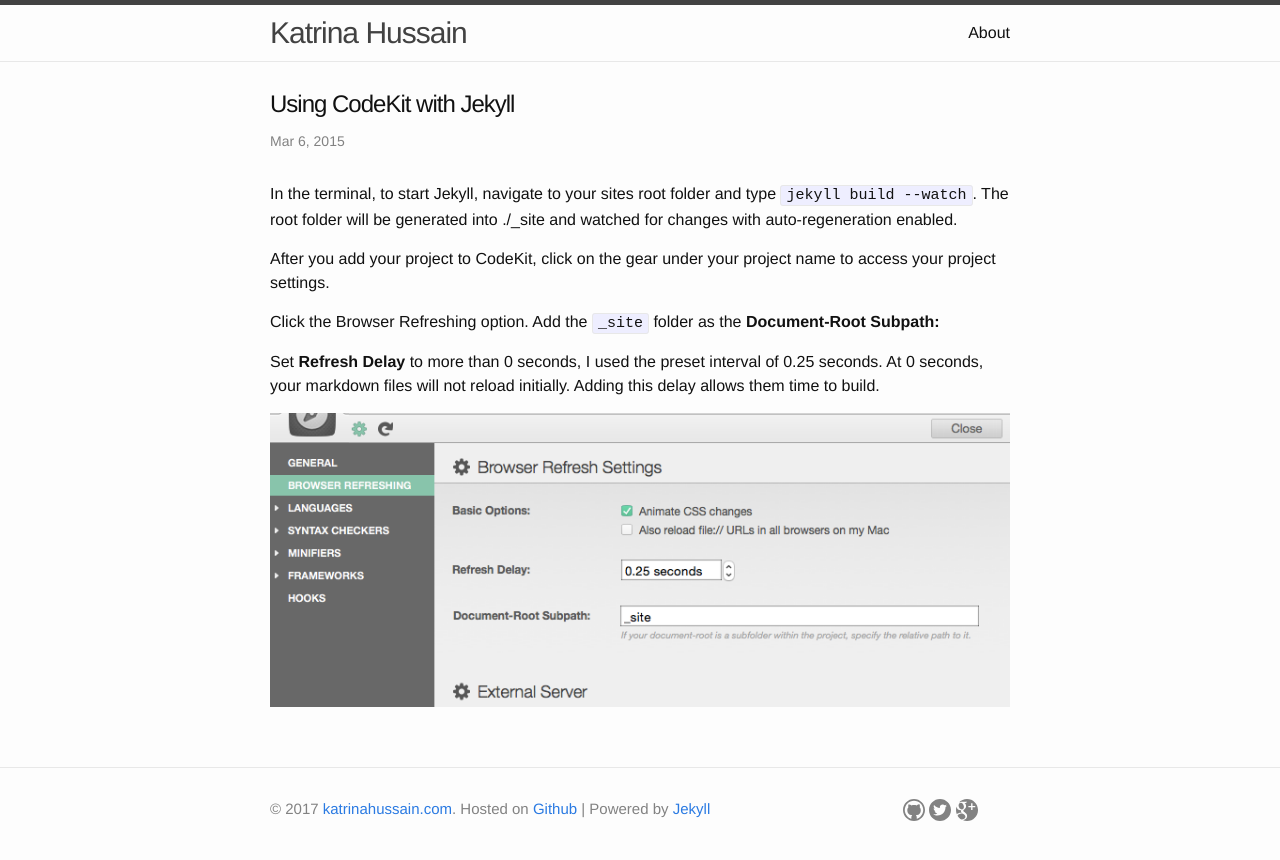
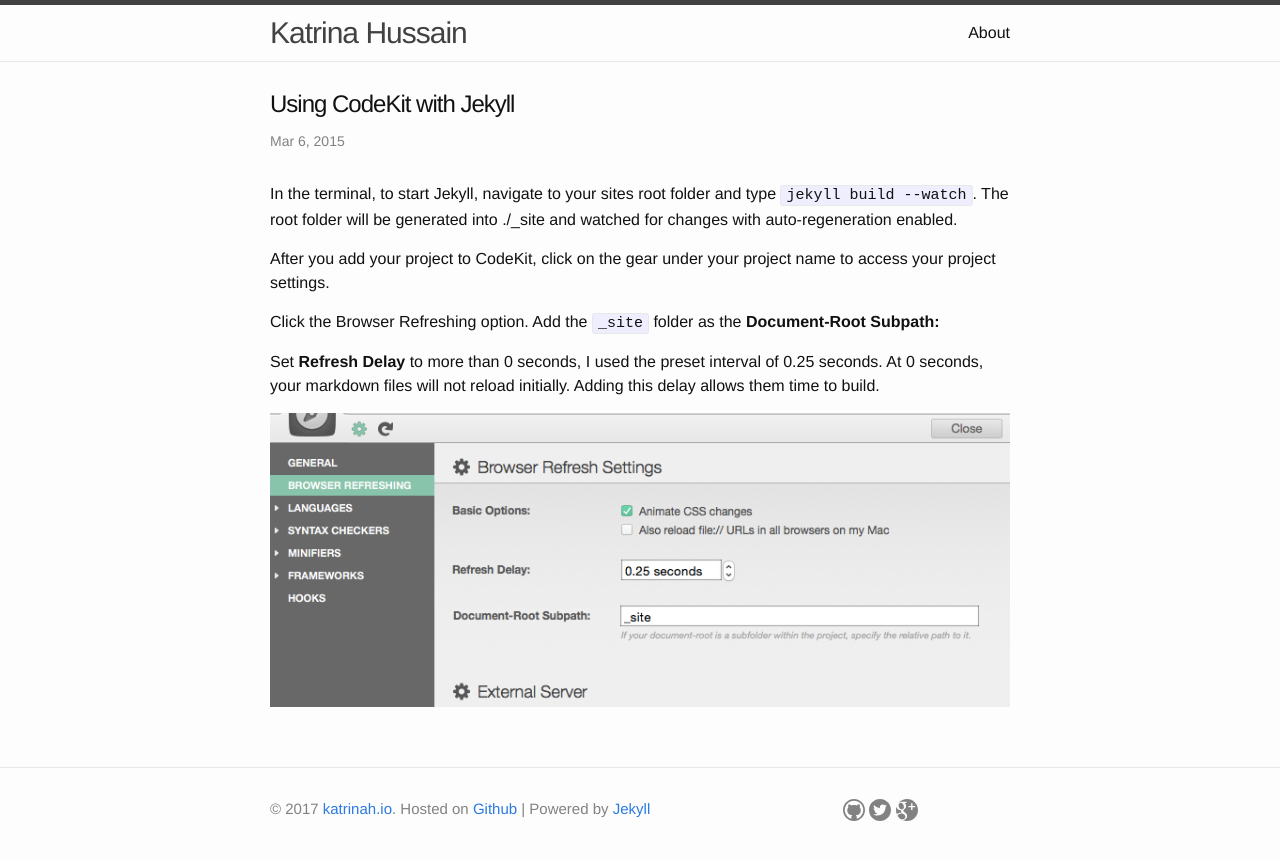
Before and after one commit to KatrinaH/katrinah.github.io, a Jekyll site: the page built from _posts/2015-03-06-using-codekit-with-jekyll.markdown, in a window 1280 px wide. Shown: the top 860 px of the page. Built offline with Jekyll 4.4.1, drawn with Linux system fonts in a browser that asks for light colours; comment, search, counter and statistics services are not loaded.

Commit message:
Update site name

```diff
--- a/_includes/footer.html
+++ b/_includes/footer.html
@@ -4,7 +4,7 @@
 
     <div class="footer-col-wrapper">
       <div class="footer-col">
-	  	  <p>&copy; {{ site.time | date: "%Y" }} <a href="{{ site.url }}">katrinahussain.com</a>. Hosted on <a href="http://github.com" rel="nofollow">Github</a> | Powered by <a href="http://jekyllrb.com" rel="nofollow">Jekyll</a></p>
+	  	  <p>&copy; {{ site.time | date: "%Y" }} <a href="{{ site.url }}">katrinah.io</a>. Hosted on <a href="http://github.com" rel="nofollow">Github</a> | Powered by <a href="http://jekyllrb.com" rel="nofollow">Jekyll</a></p>
       </div>
 
       <div class="footer-col social-media-list">
```
